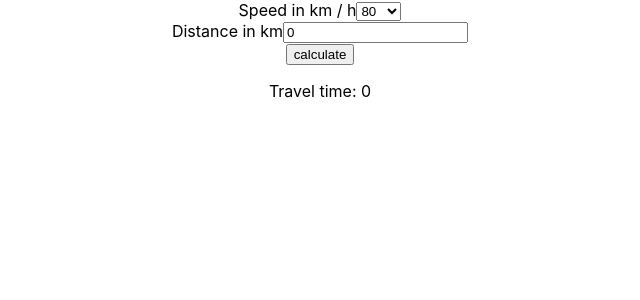
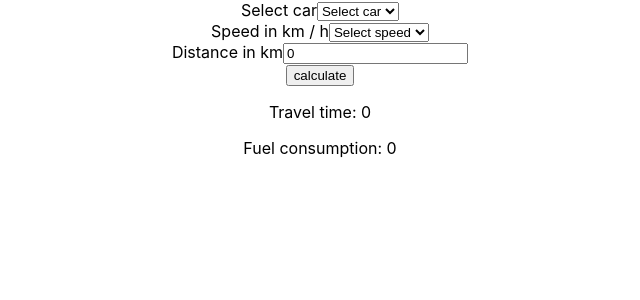
Before and after one commit to lapohjan/autoilumittari, a React (Create React App) app: page / in a window 1280 px wide. Shown: the top 300 px of the page, without its empty margins (320-960 px from the left). Built offline with nearby package versions, Linux system fonts and the light colour scheme.

Commit message:
add select car and calculate consumption

```diff
--- a/src/App.js
+++ b/src/App.js
@@ -3,12 +3,12 @@ import './App.css';
 
 function App() {
   const [speed, setSpeed] = useState(0);
-  // const [car, setCar] = useState(0);
+  const [car, setCar] = useState(0);
   const [distance, setDistance] = useState(0);
-  // const [fuelConsumption, setFuelConsumption] = useState(0);
+  const [fuelConsumption, setFuelConsumption] = useState(0);
   const [travelTime, setTravelTime] = useState(0);
 
-  const calculateTravelTime = (e) => {
+  const calculate = (e) => {
     e.preventDefault();
     const formValid = speed > 0 && distance > 0;
     if (!formValid) {
@@ -40,14 +40,51 @@ function App() {
     const travelTime = result;
 
     setTravelTime(travelTime);
+
+    const consumption = distance * (3/100).toFixed(2);
+    const consumption2 = distance * (3.5/100).toFixed(2);
+    const consumption3 = distance * (4/100).toFixed(2);
+    let outcome;
+
+    if (car === "A") {
+      outcome = consumption + " litres";
+    } else if (car === "B") {
+      outcome = consumption2 + " litres";
+    } else if (car === "C") {
+      outcome = consumption3 + " litres";
+    } else {
+      outcome = "Could not calculate, try again";
+    }
+
+    console.log(outcome);
+    const fuelConsumption = outcome;
+
+    setFuelConsumption(fuelConsumption);
+
+
   };
+
+
+
 
   return (
     <div className="App">
-      <form onSubmit={calculateTravelTime}>
+      <form onSubmit={calculate}>
+
+        <div>
+          <label>Select car</label>
+          <select id="carType" value={car} onChange={(e) => setCar(e.target.value)}>
+            <option value="">Select car</option>
+            <option value="A">Car A</option>
+            <option value="B">Car B</option>
+            <option value="C">Car C</option>
+          </select>
+        </div>
+
         <div>
           <label>Speed in km / h</label>
           <select id="carSpeed" value={speed} onChange={(e) => setSpeed(e.target.value)}>
+            <option value="">Select speed</option>
             <option value="80">80</option>
             <option value="100">100</option>
           </select>
@@ -64,6 +101,7 @@ function App() {
         <button type="submit">calculate</button>
       </form>
       <p>Travel time: {travelTime}</p>
+      <p>Fuel consumption: {fuelConsumption}</p>
     </div>
   );
 }
```
